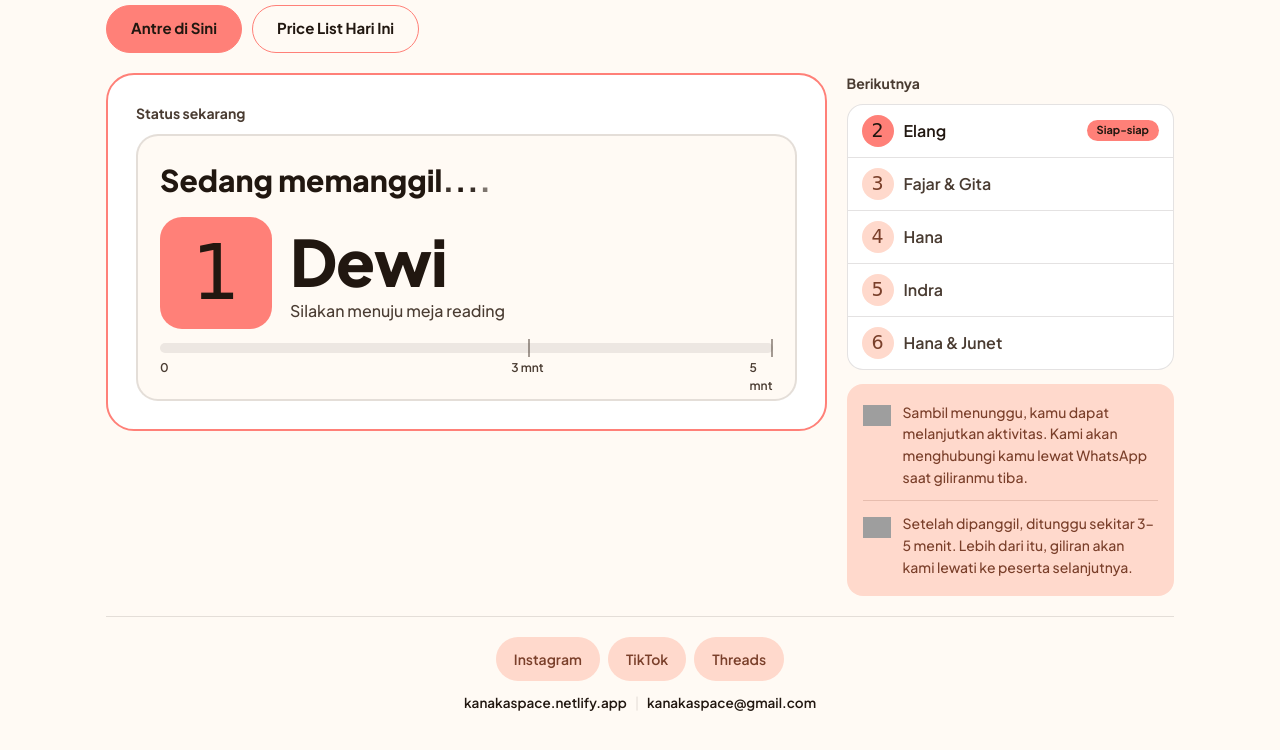
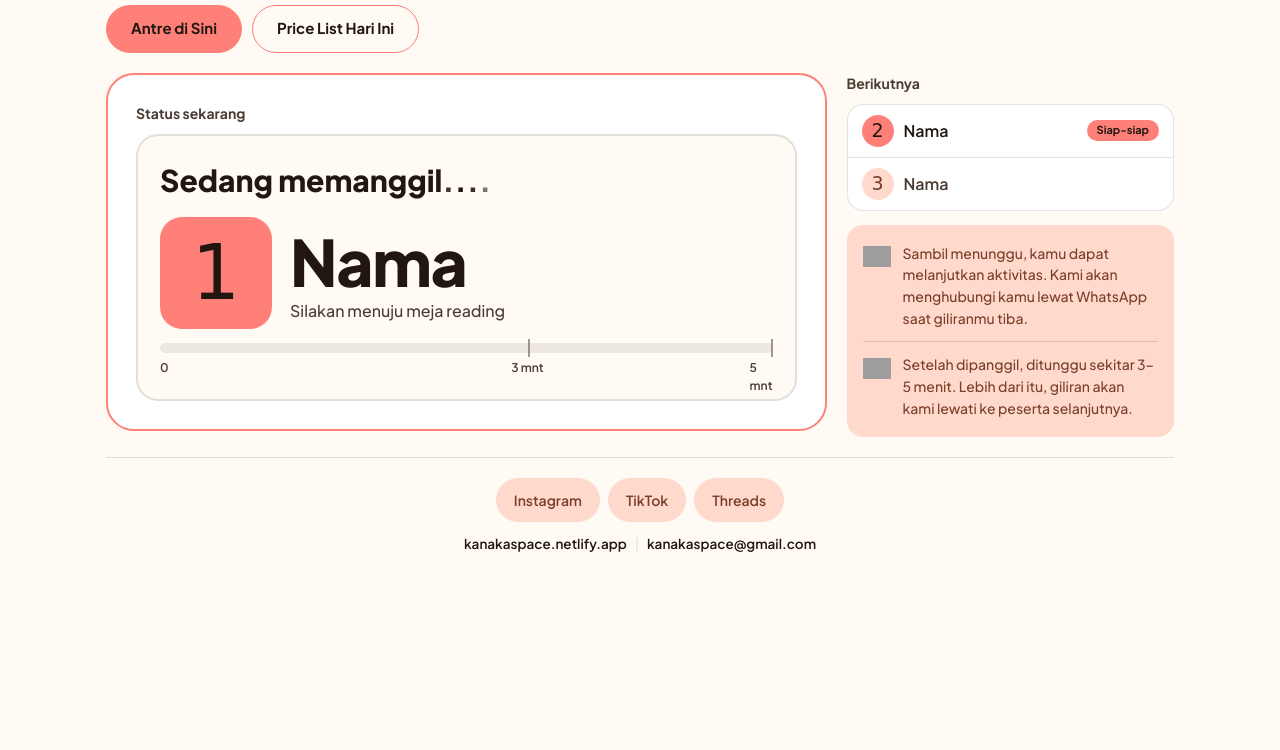
Before and after one commit to kanakaspaceteam/q, a plain HTML site: page index.html in a window 1280 px wide. Shown: the part 100-850 px from the top of the page. After the commit the page ends 800 px from the top, so only its background shows below. Drawn offline with Linux system fonts and the light colour scheme; grey boxes are pictures that could not be loaded; a web font is replaced by a local one.

Commit message:
index.html

```diff
--- a/index.html
+++ b/index.html
@@ -214,12 +214,9 @@
      Baris yang diawali tanda # diabaikan. */
 
   var ANTRIAN = `
-  Dewi | 1 | 23:43:00
-  Elang
-  Fajar & Gita
-  Hana
-  Indra
-  Hana & Junet
+  Nama | 1 | 23:43:00
+  Nama
+  Nama
   `;
 
   /* OPSIONAL: baca dari Google Sheet (kolom: No, Nama, Status, Mulai). Tempel link CSV di sini. */
```
